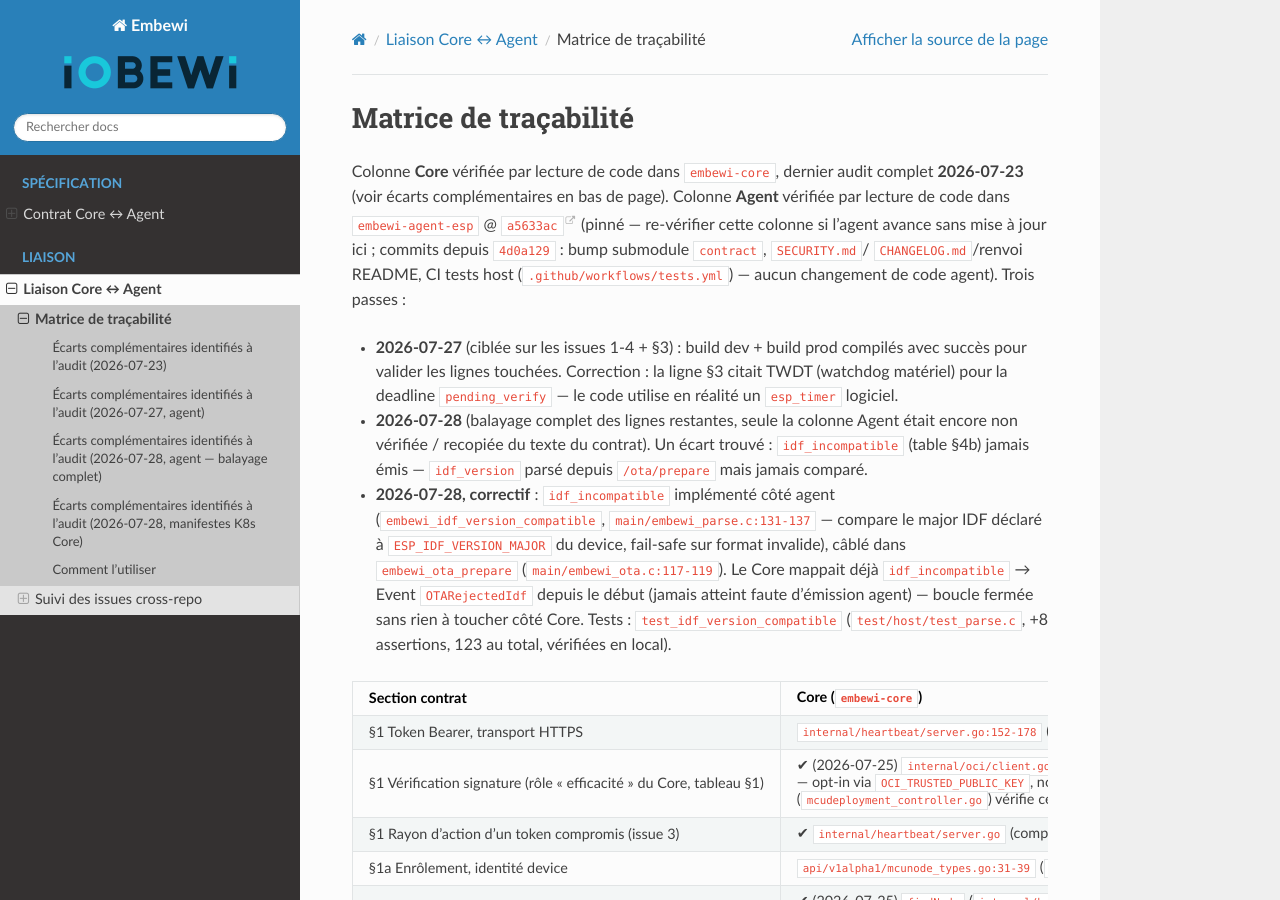
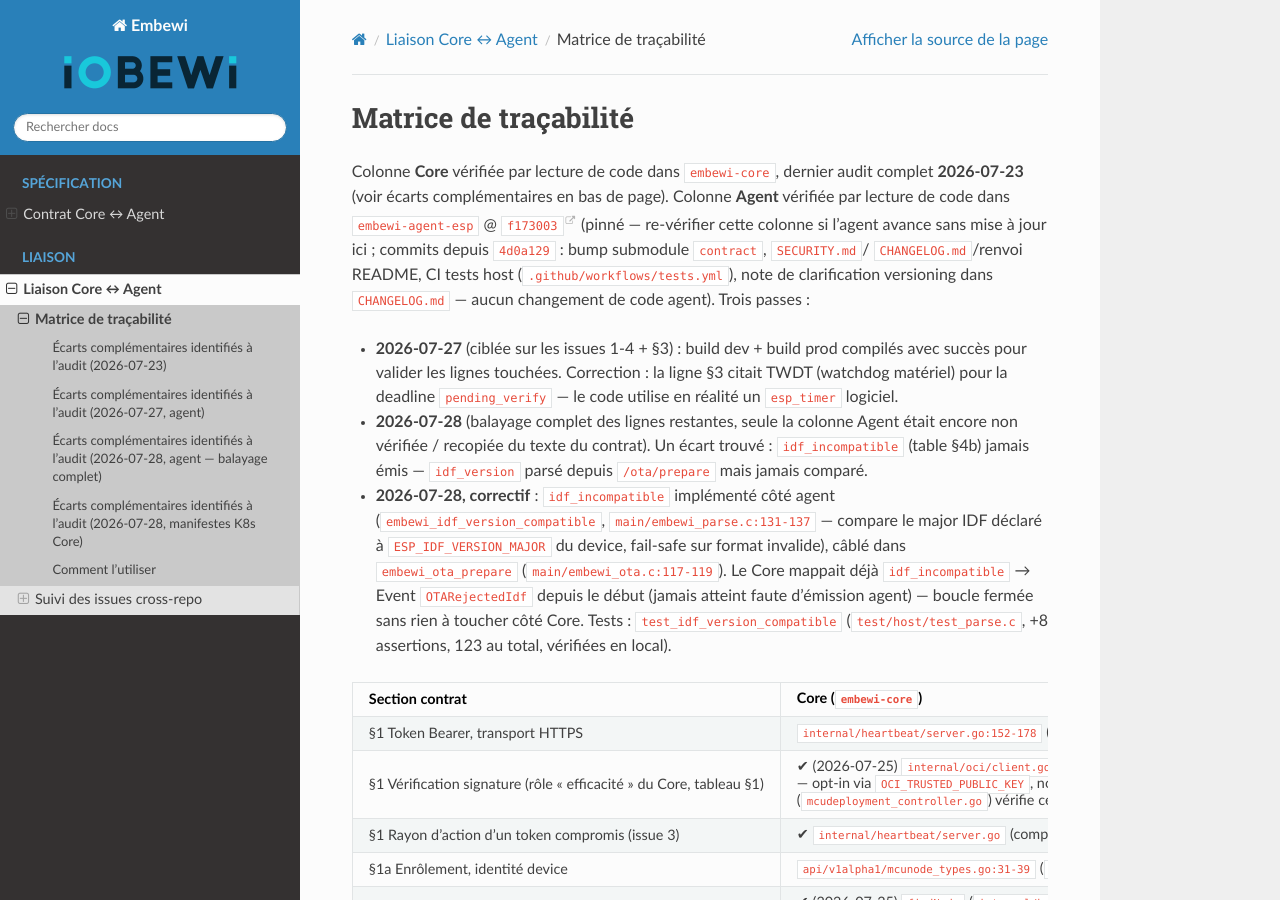
Before and after one commit to iobewi/embewi, a Sphinx documentation site: the page built from docs/liaison/tracabilite.md, in a window 1280 px wide and 900 px high. Built offline with Sphinx 7.4.7 and the Read the Docs theme 3.1.0, drawn with Linux system fonts in a browser that asks for light colours.

Commit message:
docs(liaison): SHA agent pinné mis à jour (note versioning, pas de code)

```diff
--- a/docs/liaison/tracabilite.md
+++ b/docs/liaison/tracabilite.md
@@ -3,11 +3,12 @@
 Colonne **Core** vérifiée par lecture de code dans `embewi-core`, dernier
 audit complet **2026-07-23** (voir écarts complémentaires en bas de page).
 Colonne **Agent** vérifiée par lecture de code dans `embewi-agent-esp`
-@ [`a5633ac`](https://github.com/iobewi/embewi-agent-esp/commit/a5633ac)
+@ [`f173003`](https://github.com/iobewi/embewi-agent-esp/commit/f173003)
 (pinné — re-vérifier cette colonne si l'agent avance sans mise à jour ici ;
 commits depuis `4d0a129` : bump submodule `contract`, `SECURITY.md`/
-`CHANGELOG.md`/renvoi README, CI tests host (`.github/workflows/tests.yml`)
-— aucun changement de code agent).
+`CHANGELOG.md`/renvoi README, CI tests host (`.github/workflows/tests.yml`),
+note de clarification versioning dans `CHANGELOG.md` — aucun changement de
+code agent).
 Trois passes :
 - **2026-07-27** (ciblée sur les issues 1-4 + §3) : build dev + build prod
   compilés avec succès pour valider les lignes touchées. Correction : la
```
